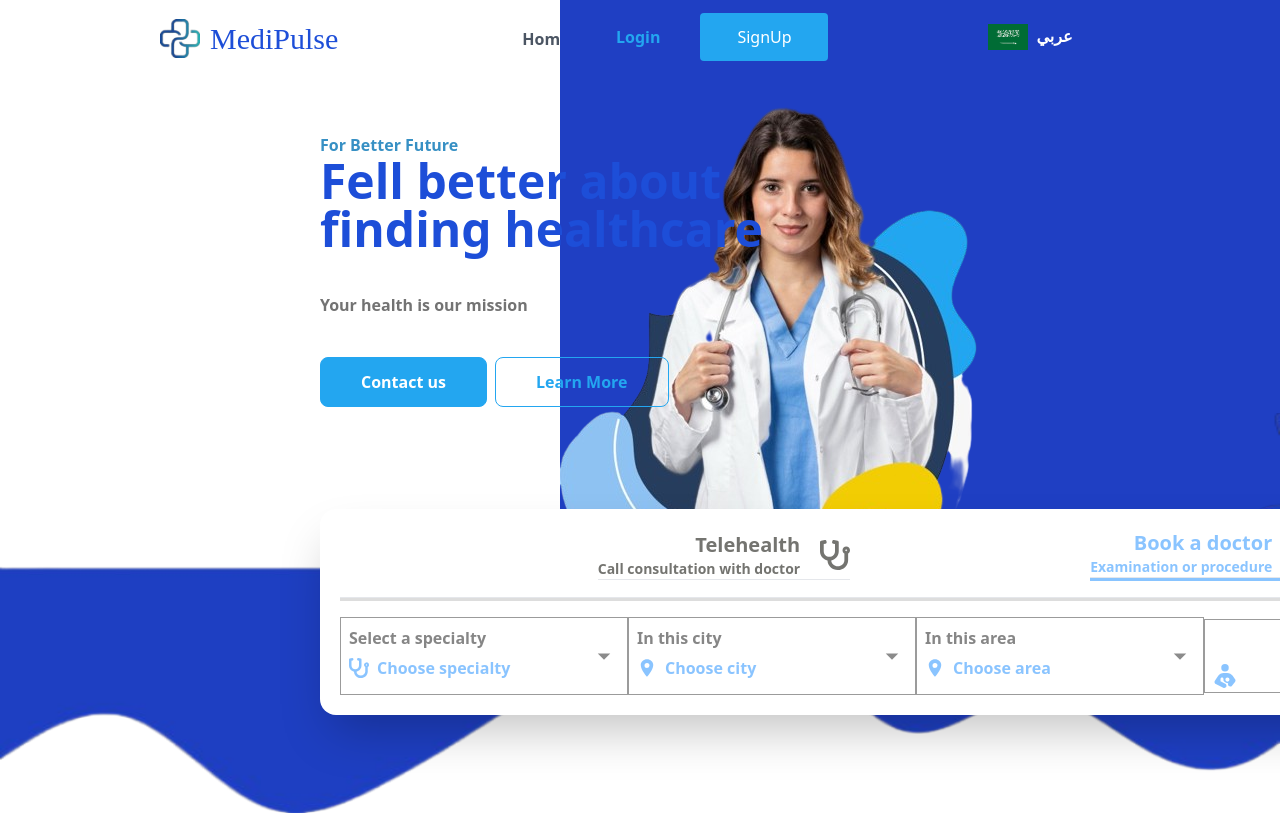
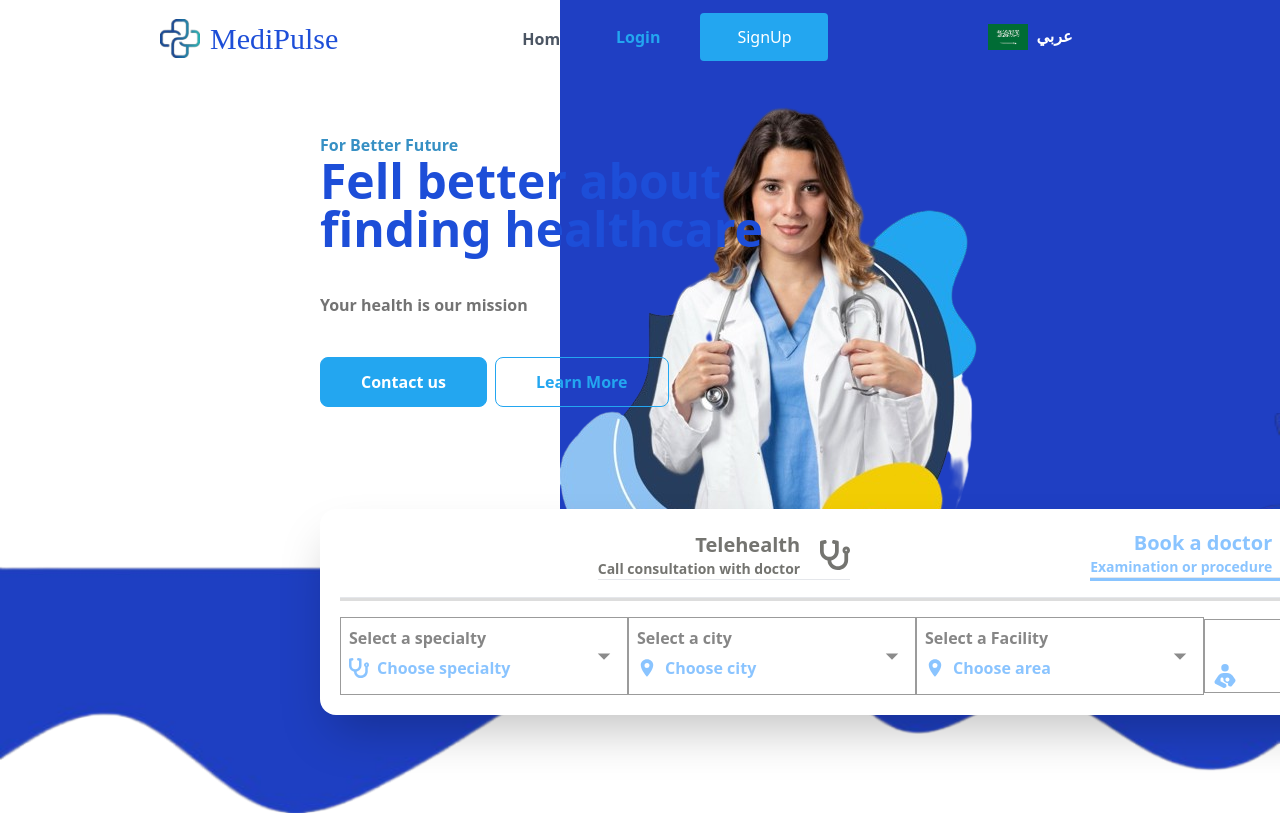
Before and after one commit to moshaosama/Graduation_Project, a React (Vite) app: page / in a window 1280 px wide. Shown: the top 815 px of the page. Built offline with nearby package versions, Linux system fonts and the light colour scheme; no server answers.

Commit message:
refactor: enhance speciality list rendering for find doctor

```diff
--- a/src/Components/findDoctorForm/findDoctorWep/SpecialityCardListRender/SpecialityCardListRender.tsx
+++ b/src/Components/findDoctorForm/findDoctorWep/SpecialityCardListRender/SpecialityCardListRender.tsx
@@ -65,7 +65,7 @@ const SpecialityCardListRender = () => {
           ChangeTextByLanguage("أختار التخصص", "Choose specialty") &&
         choooseDoctor.City === ChangeTextByLanguage("القاهره", "Choose city") &&
         choooseDoctor.Area ===
-          ChangeTextByLanguage("اختار المنطقه", "Choose area")
+          ChangeTextByLanguage("اختار المنطقه", "Choose Facility")
       ) {
         dispatch(fetchAllDoctor());
       } else {
@@ -98,7 +98,7 @@ const SpecialityCardListRender = () => {
       ),
     },
     {
-      Label: ChangeTextByLanguage("في محافظه", "In this city"),
+      Label: ChangeTextByLanguage("في محافظه", "Select a  city"),
       Title: choooseDoctor.City,
       Element: <IoLocationSharp className="text-xl" />,
       onClick: handleLocationState,
@@ -117,7 +117,7 @@ const SpecialityCardListRender = () => {
       ),
     },
     {
-      Label: ChangeTextByLanguage("في منطقه", "In this area"),
+      Label: ChangeTextByLanguage("في منطقه", "Select a Facility"),
       Title: choooseDoctor.Area,
       Element: <IoLocationSharp className="text-xl" />,
       onClick: handleAreaState,
```
